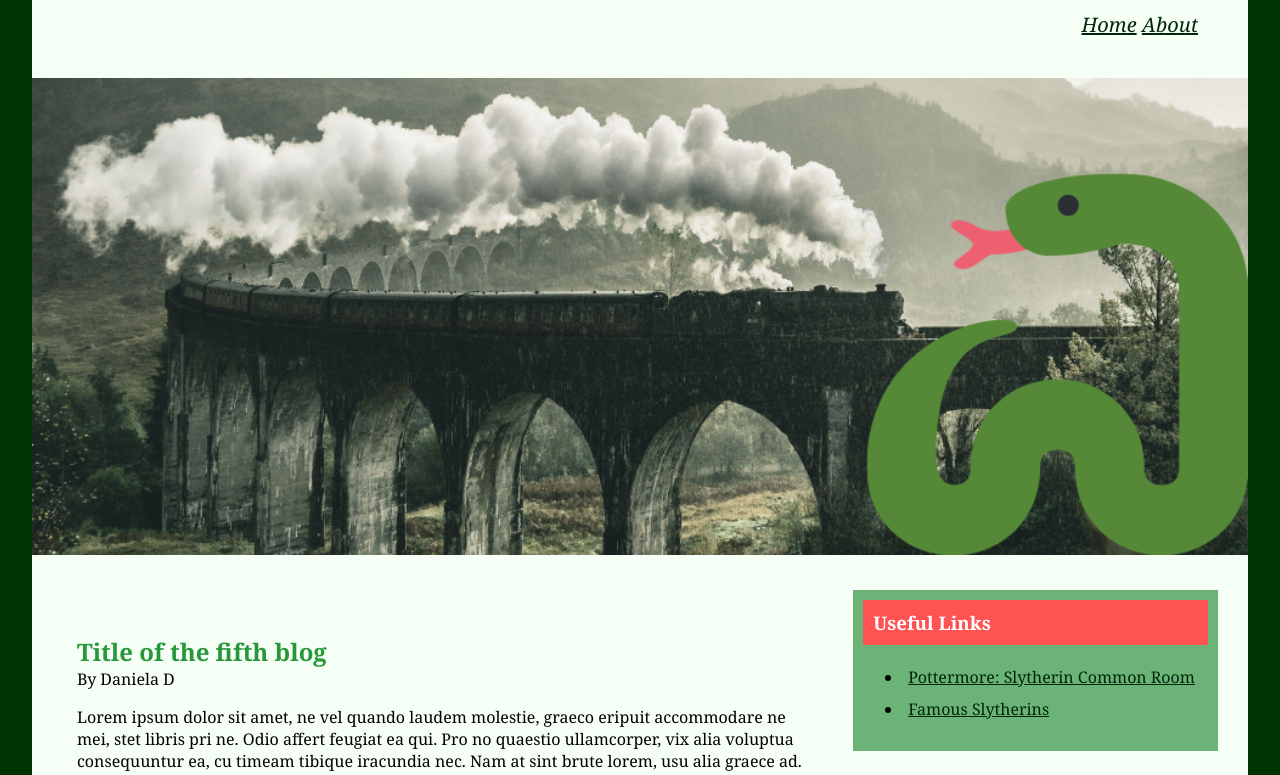
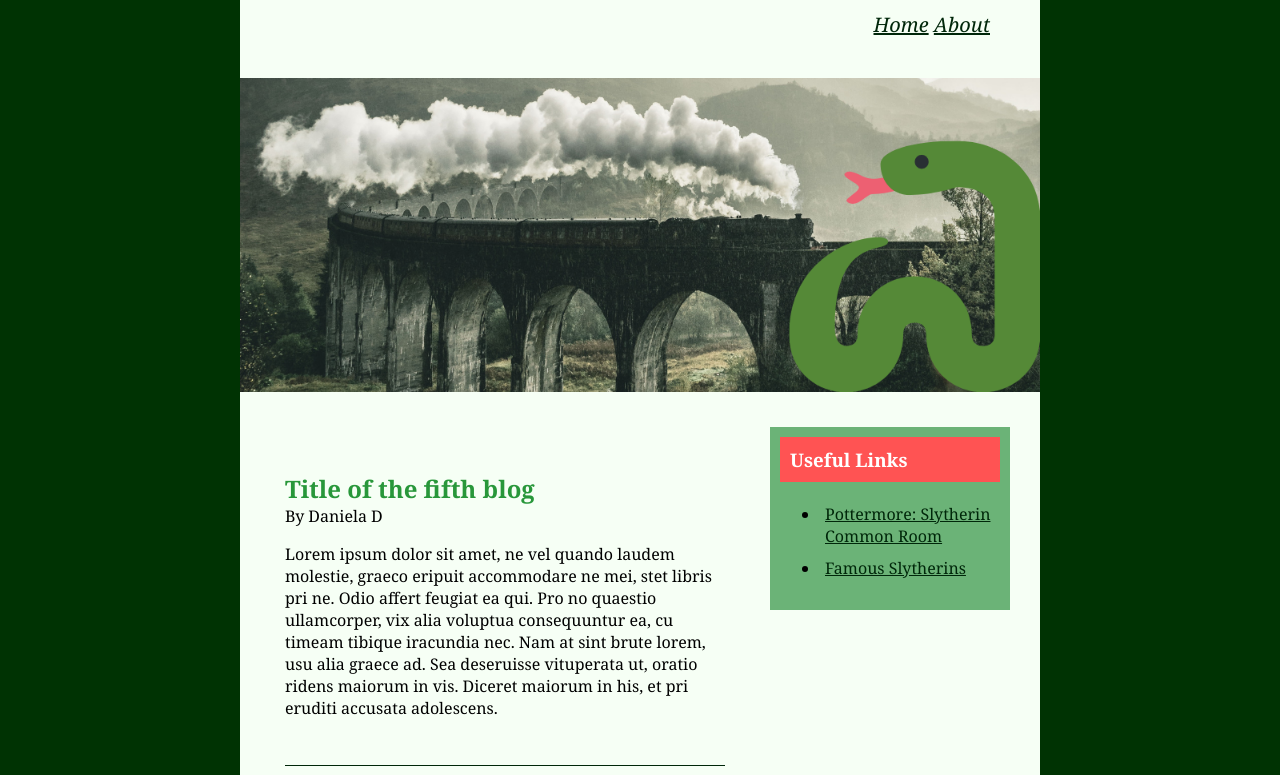
Before and after one commit to DanielaDuncker/slytherin-common-room, a plain HTML site: page index.html in a window 1280 px wide. Shown: the part 161-936 px from the top of the page. Drawn offline with Linux system fonts and the light colour scheme.

Commit message:
change size

```diff
--- a/css/style.css
+++ b/css/style.css
@@ -13,7 +13,7 @@ body{
 }
 
 .wrapper{
-    width: 95%;
+    width: 800px;
     margin: 0 auto;
     background-color: #f6fff5;
     border-radius: 50px;
@@ -88,6 +88,14 @@ li{
     padding: 5px
 }
 
+a:hover {
+    color: rgb(81, 201, 81);
+}
+
+a:active {
+    color: #ff5353;
+}
+
 footer{
     padding: 20px;
     border-top: 1px solid rgb(0, 39, 10);
```
